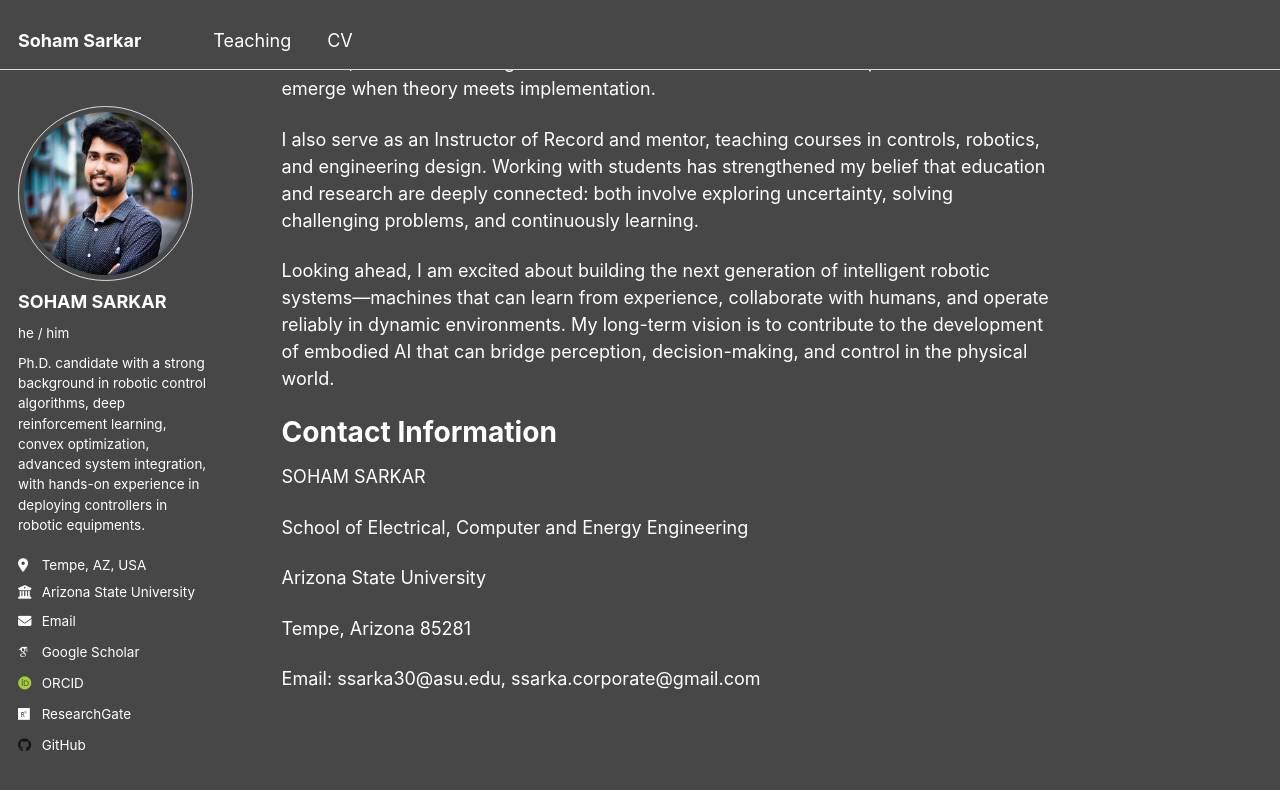
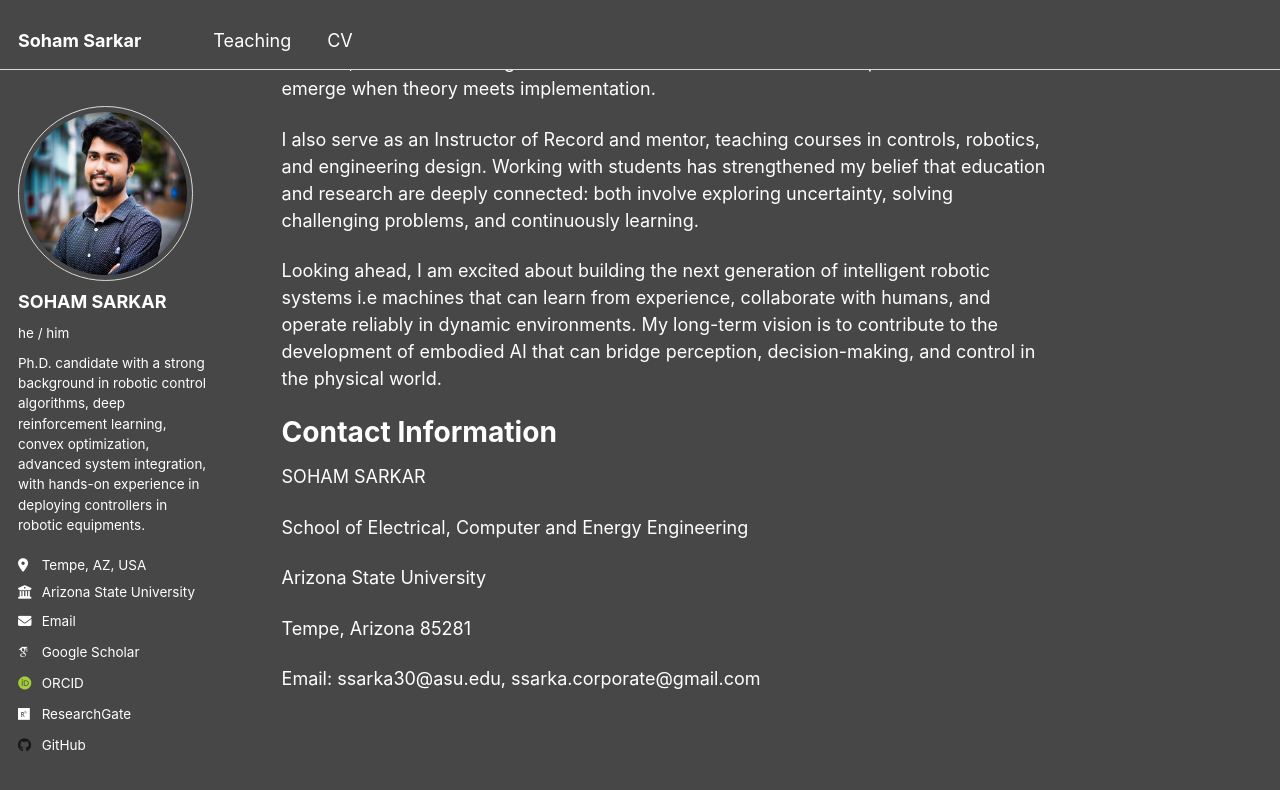
Before and after one commit to ssarka4894/ssarka4894.github.io, a Jekyll site: the page built from _pages/about.md, in a window 1280 px wide and 900 px high, scrolled down 710 px. Shown: the top 790 px of the window. Built offline with Jekyll 4.4.1, drawn with Linux system fonts in a browser that asks for light colours; some web fonts are replaced; a script that is not in the unit is left out.

```diff
--- a/_pages/about.md
+++ b/_pages/about.md
@@ -18,7 +18,7 @@ Beyond research, I am passionate about engineering systems end-to-end. I enjoy t
 
 I also serve as an Instructor of Record and mentor, teaching courses in controls, robotics, and engineering design. Working with students has strengthened my belief that education and research are deeply connected: both involve exploring uncertainty, solving challenging problems, and continuously learning.
 
-Looking ahead, I am excited about building the next generation of intelligent robotic systems—machines that can learn from experience, collaborate with humans, and operate reliably in dynamic environments. My long-term vision is to contribute to the development of embodied AI that can bridge perception, decision-making, and control in the physical world.
+Looking ahead, I am excited about building the next generation of intelligent robotic systems i.e machines that can learn from experience, collaborate with humans, and operate reliably in dynamic environments. My long-term vision is to contribute to the development of embodied AI that can bridge perception, decision-making, and control in the physical world.
 
 
 # Contact Information
```
